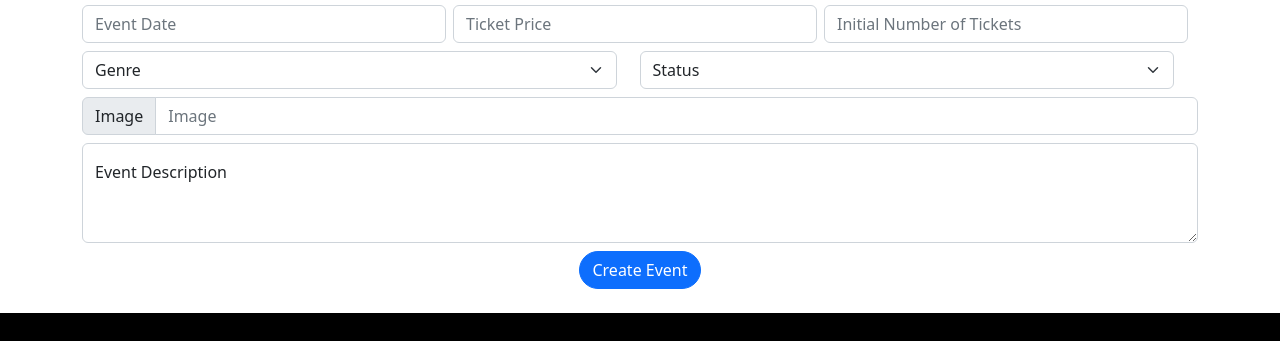
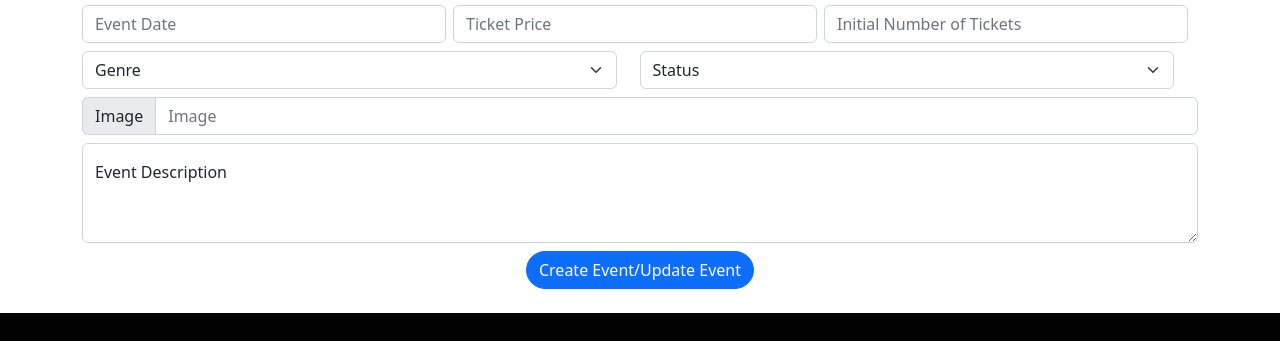
Before and after one commit to RRDavidd/iab207ass1, a plain HTML site: page createEvent.html in a window 1280 px wide. Shown: the part 235-576 px from the top of the page. Drawn offline with nearby package versions, Linux system fonts and the light colour scheme.

Commit message:
finishing touches agane

```diff
--- a/createEvent.html
+++ b/createEvent.html
@@ -76,7 +76,7 @@
                     <label for="floatingTextarea2">Event Description</label>
                 </div>
             </form>
-            <button class="btn btn-primary create-event-submit">Create Event</button>
+            <button class="btn btn-primary create-event-submit">Create Event/Update Event</button>
         </div>
     </section>
     <section class="whats-on-section container-fluid mt-4">
```
Also changed, not shown: singleEventDetails.html (+1 -0 lines).
